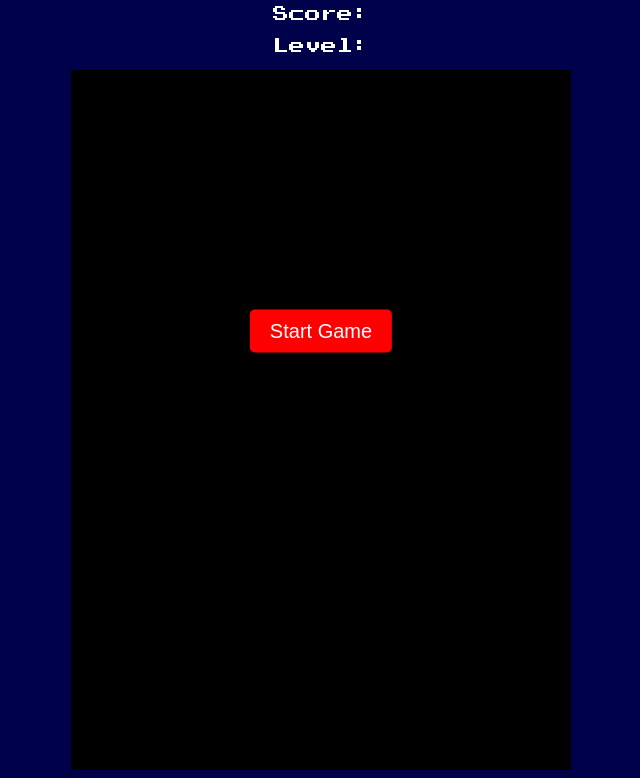
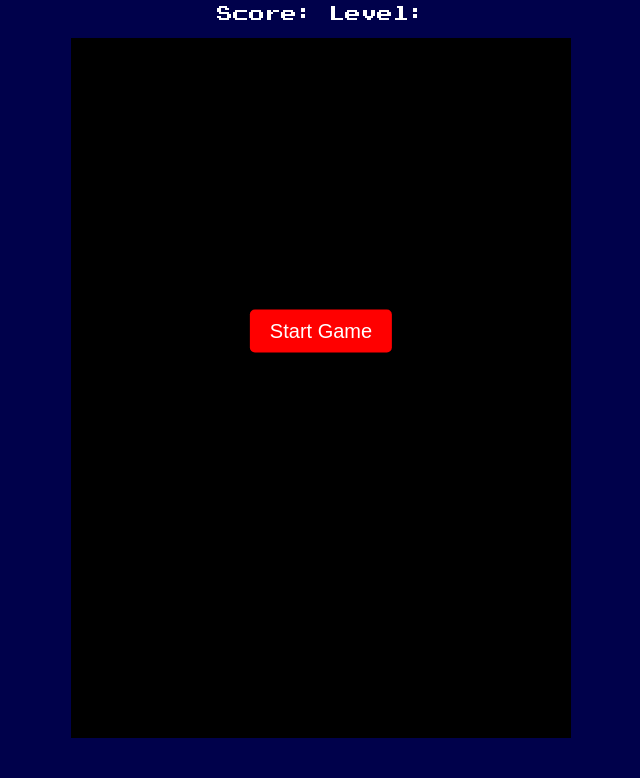
Before and after one commit to zaneainsworth/block_invaders, a plain HTML site: page index.html in a window 1280 px wide. Shown: the part 69-847 px from the top of the page, without its empty margins (319-959 px from the left). After the commit the page ends 815 px from the top, so only its background shows below. Drawn offline with Linux system fonts and the light colour scheme.

Commit message:
Update index.html

```diff
--- a/index.html
+++ b/index.html
@@ -10,8 +10,7 @@
 
 <body>
     <h1>Block Invaders</h1>
-    <p>Score: <span id="score"></span></p>
-    <p>Level: <span id="level"></span></p>
+    <p>Score: <span id="score"></span> Level: <span id="level"></span></p>
 
     <button id="startBtn">Start Game</button>
     <p id="levelMessage"></p>
```
